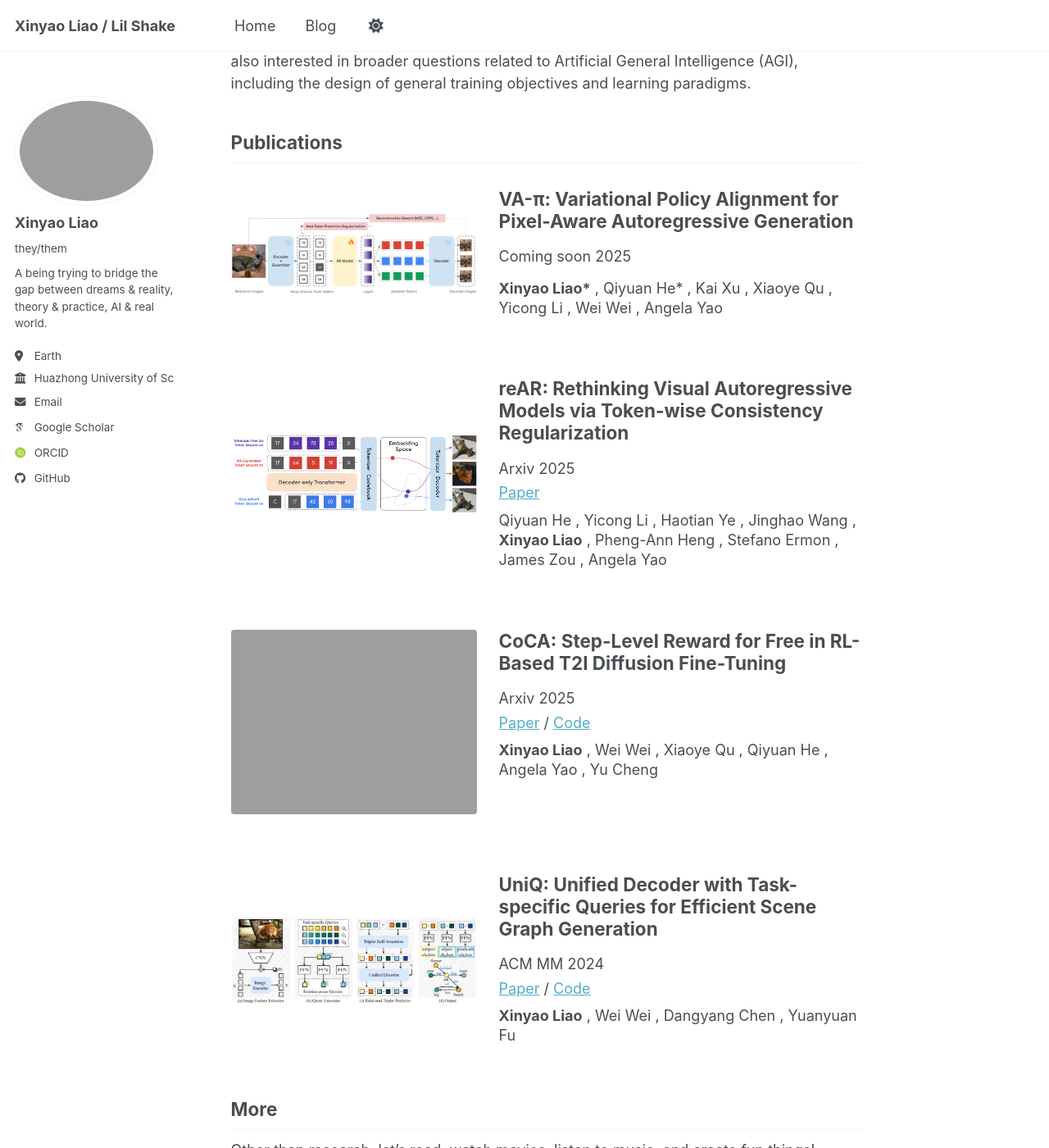
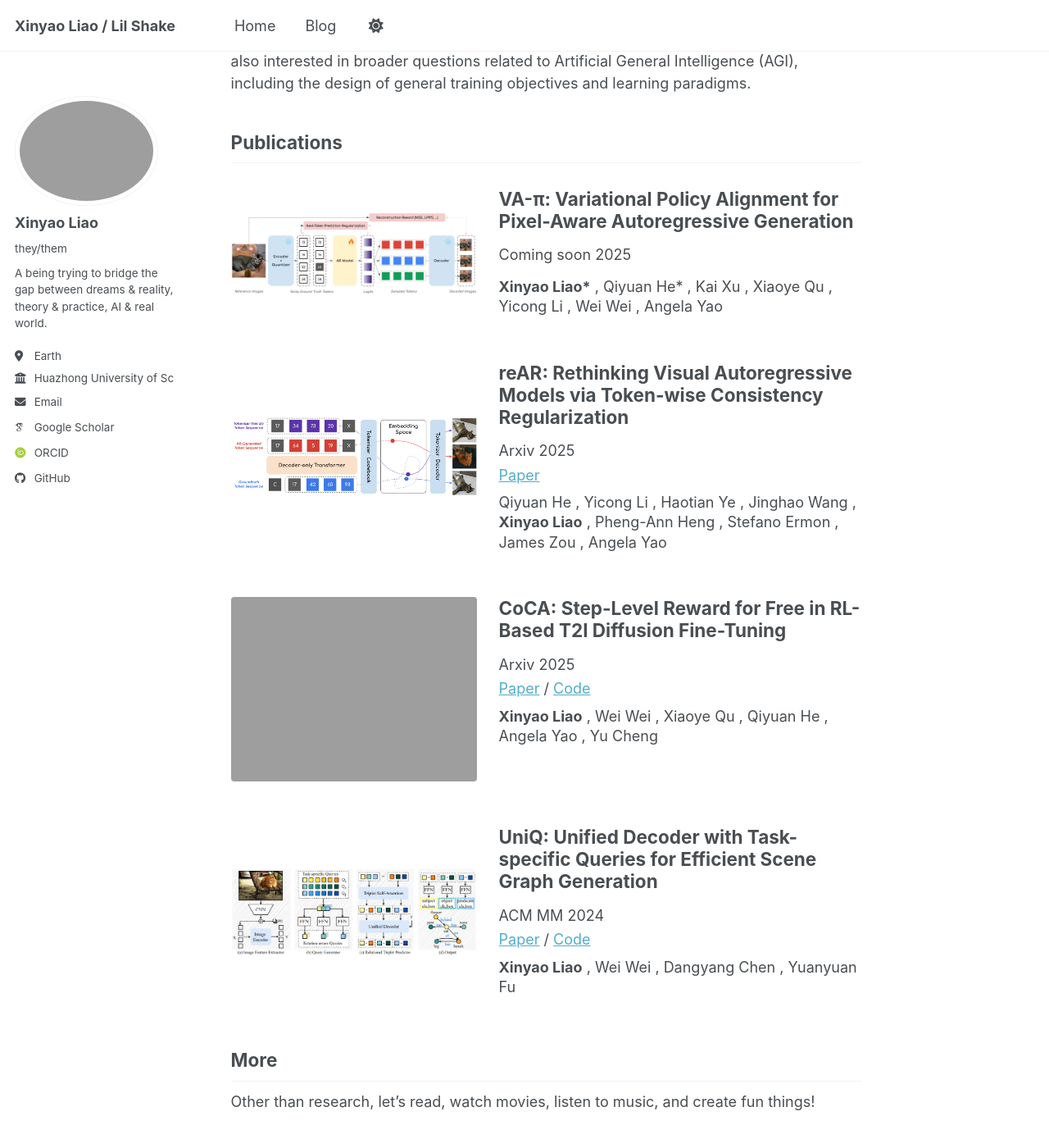
Before and after one commit to Lil-Shake/Lil-Shake.github.io, a Jekyll site: the page built from _pages/about.md, in a window 1280 px wide and 1400 px high, scrolled down 257 px. Shown: the whole window at 82% size. Built offline with Jekyll 4.4.1, drawn with Linux system fonts in a browser that asks for light colours; some web fonts are replaced; a script bundle is joined from its source files by our own code; library files that are not in the unit come from our copies.

Commit message:
Adjust margin space

```diff
--- a/_sass/layout/_archive.scss
+++ b/_sass/layout/_archive.scss
@@ -151,7 +151,7 @@
   flex-direction: row;
   gap: 1.5rem;
   padding: 1rem 0;
-  margin-bottom: 2rem; // add vertical space between publication blocks
+  margin-bottom: 1rem; // add vertical space between publication blocks
   // Stretch both sides to the same height so image and text align vertically
   align-items: stretch;
 
@@ -162,7 +162,7 @@
     // Title closer to the top, but with clear separation
     .archive__item-title {
       margin-top: 0;
-      margin-bottom: 0.4rem;
+      margin-bottom: 0.3rem;
     }
 
     // Venue, links, excerpt and authors share a consistent vertical rhythm
@@ -179,8 +179,10 @@
       margin: 0.25rem 0 0.5rem;
     }
 
+    // margin 有 3 个值分别对应：上、左右、下的间距
+    // 也就是 margin-top: 0.5rem; margin-right: 0; margin-bottom: 0; margin-left: 0;
     .pub-authors {
-      margin: 0.5rem 0 0;
+      margin: 0 0 0;
     }
   }
 
```
